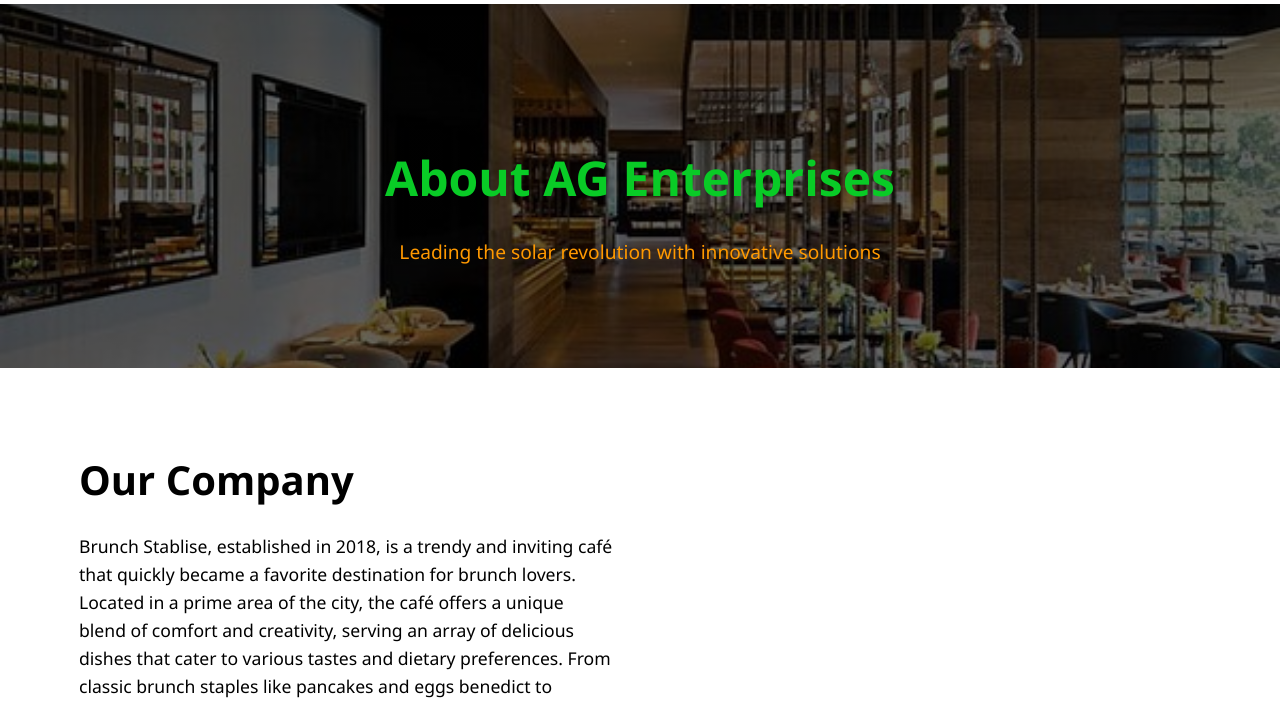
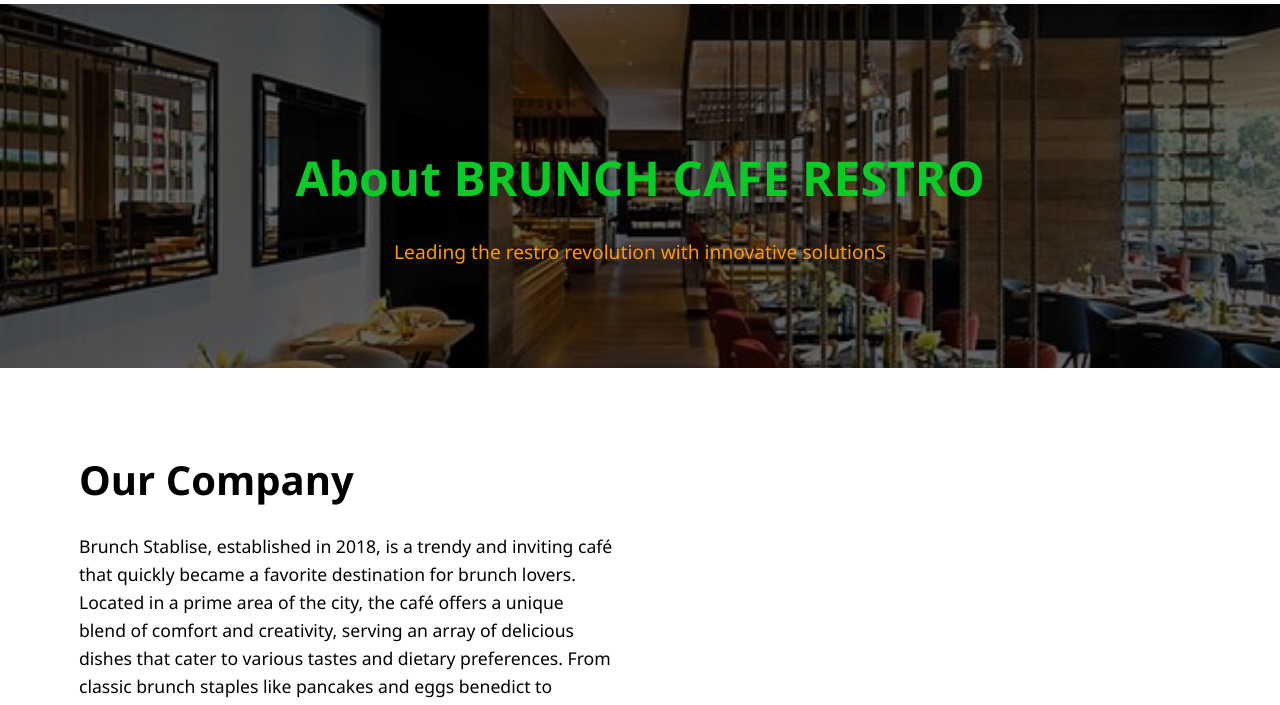
Before and after one commit to itspranaykr/cafe-website, a plain HTML site: page abfounder.html in a window 1280 px wide. Shown: the part 90-795 px from the top of the page. Drawn offline with Linux system fonts and the light colour scheme.

Commit message:
Update abfounder.html

```diff
--- a/abfounder.html
+++ b/abfounder.html
@@ -41,8 +41,8 @@
     <main>
         <section class="hero-about">
             <div class="container">
-                <h1>About AG Enterprises</h1>
-                <p>Leading the solar revolution with innovative solutions</p>
+                <h1>About BRUNCH CAFE RESTRO</h1>
+                <p>Leading the restro revolution with innovative solutionS</p>
             </div>
         </section>
 
```
